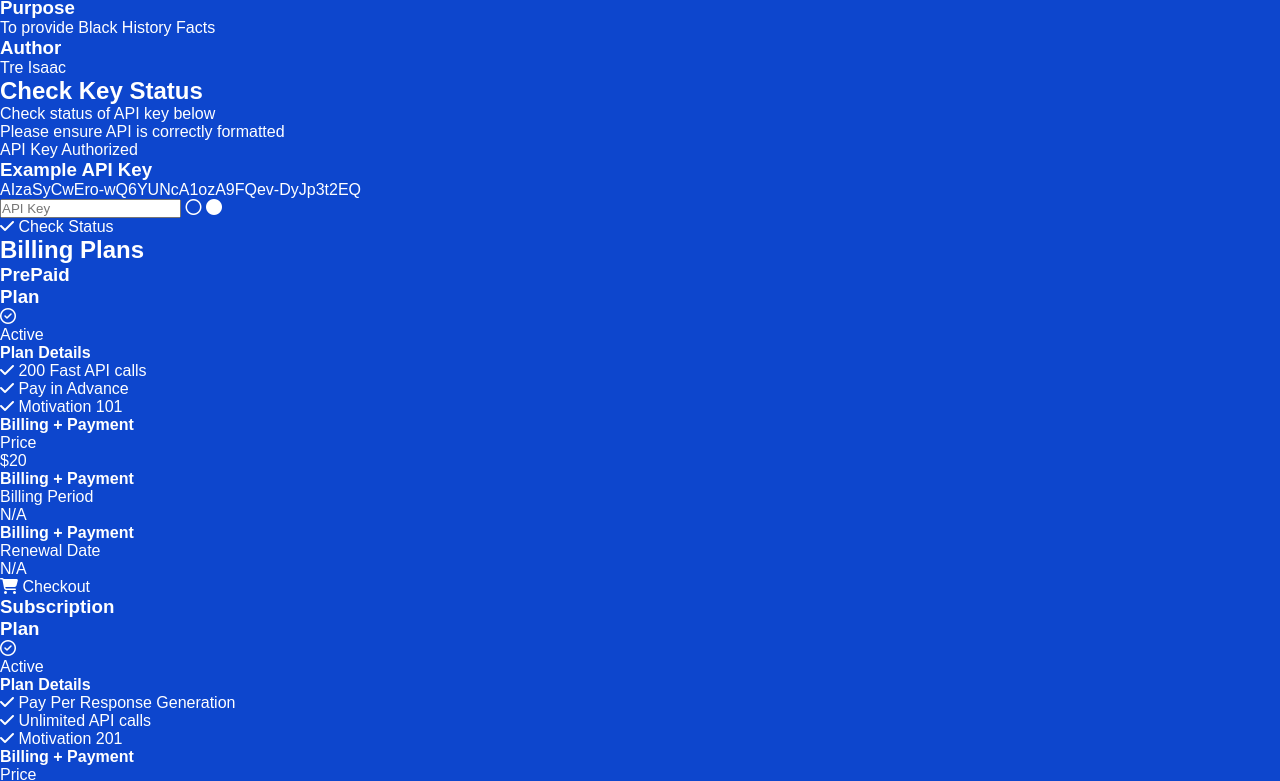
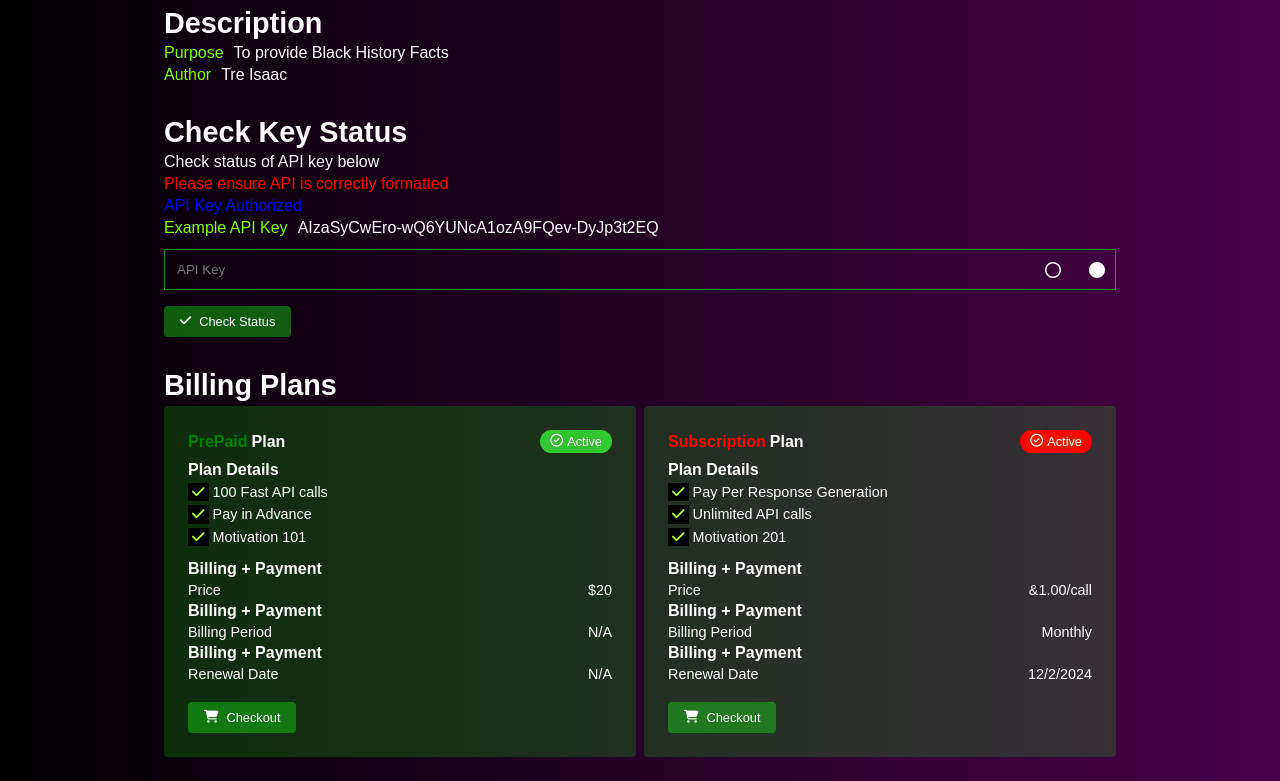
Before and after one commit to tisaacnola/firebase-stripe-api, a website: page public/index.html in a window 1280 px wide. Shown: the part 86-867 px from the top of the page. Drawn offline with Linux system fonts and the light colour scheme; a web font is replaced by a local one.

Commit message:
completed css styling

```diff
--- a/public/index.html
+++ b/public/index.html
@@ -77,7 +77,7 @@
                 <h4>Plan Details</h4>
                 <p>
                   <i class="fa-solid fa-check"></i>
-                  200 Fast API calls
+                  100 Fast API calls
                 </p>
                 <p>
                   <i class="fa-solid fa-check"></i>
@@ -114,7 +114,7 @@
           <div class="subscription">
             <div class="subscriptionHeader">
               <div>
-                <h3 class="currentPlan">Subscription</h3>
+                <h3 class="currentPlan2">Subscription</h3>
                 <h3>Plan</h3>
               </div>
               <div class="activePlan2">
--- a/public/style.css
+++ b/public/style.css
@@ -3,11 +3,291 @@
   margin: 0;
   padding: 0;
 }
+
 body {
   font-family: "Montagu Slab", sans-serif;
   min-height: 100vh;
-  background: #0d46cd;
+  background: linear-gradient(to right, black, rgb(71, 2, 71));
   color: white;
   display: flex;
   flex-direction: column;
 }
+
+.container {
+  flex: 1;
+  display: flex;
+  flex-direction: column;
+  padding: 24px;
+  width: 100%;
+  max-width: 1000px;
+  margin: 0 auto;
+  gap: 24px;
+}
+
+.headerContainer {
+  display: flex;
+  align-items: center;
+  justify-content: space-between;
+}
+
+.headerContainer a,
+.updateBtn,
+.addKey {
+  color: white;
+  text-decoration: none;
+  background: hsla(120, 80%, 50%, 0.4);
+  border-radius: 4px;
+  padding: 8px 16px;
+  gap: 8px;
+  display: flex;
+  align-items: center;
+  font-size: 0.8rem;
+  border: none;
+}
+
+.updateBtn,
+.addKey {
+  width: fit-content;
+  margin-top: 12px;
+  cursor: pointer;
+}
+
+.headerContainer a:hover,
+.updateBtn:hover,
+.addKey:hover {
+  background: hsla(140, 80%, 50%, 0.8);
+}
+
+.first {
+  display: flex;
+}
+
+.subHeader {
+  font-size: 1.3rem;
+}
+
+.info {
+  display: flex;
+  align-items: center;
+  flex-wrap: wrap;
+  gap: 8px;
+}
+
+.info h3,
+.info p {
+  font-size: 0.9rem;
+}
+
+.info h3 {
+  color: chartreuse;
+  font-weight: 500;
+}
+
+.info p {
+  font-weight: 300;
+}
+
+.info i {
+  cursor: pointer;
+}
+
+.info i:hover {
+  opacity: 0.7;
+}
+
+.info .trashCan:hover {
+  color: coral;
+  opacity: unset;
+}
+
+.errorMsg {
+  color: red;
+}
+
+.authenticatedMsg {
+  color: blue;
+}
+
+.codeCheck {
+  padding: 0 8px;
+}
+
+.keyInput {
+  display: flex;
+  align-items: center;
+  justify-content: space-between;
+  gap: 8px;
+  width: 100%;
+  margin-top: 8px;
+  border: 1px solid forestgreen;
+}
+
+.keyInput:focus-within {
+  border-color: rgb(15, 221, 15);
+}
+
+.keyInput input {
+  flex: 1;
+  background: transparent;
+  border: none;
+  outline: none;
+  padding: 12px;
+  color: white;
+}
+
+section {
+  display: flex;
+  flex-direction: column;
+  gap: 4px;
+}
+
+.planContainer {
+  display: grid;
+  grid-template-columns: repeat(1, minmax(0, 1fr));
+  gap: 8px;
+}
+
+.subscription {
+  display: flex;
+  flex-direction: column;
+  gap: 8px;
+  background: hsla(120, 80%, 50%, 0.2);
+  padding: 12px;
+  border-radius: 4px;
+}
+
+.subscriptionHeader {
+  display: flex;
+  align-items: center;
+  justify-content: space-between;
+}
+
+.subscriptionHeader div {
+  display: flex;
+  align-items: center;
+  gap: 4px;
+}
+
+.subscriptionHeader h3 {
+  font-size: 1rem;
+}
+
+.activePlan,
+.activePlan2 {
+  border-radius: 20px;
+  background: limegreen;
+  padding: 4px 10px;
+  display: flex;
+  align-items: center;
+  gap: 4px;
+}
+
+.activePlan2 {
+  background: red;
+}
+
+.activePlan p,
+.activePlan2 p,
+.activePlan i,
+.activePlan2 i {
+  font-size: 0.8rem;
+}
+
+.activePlan p,
+.activePlan i {
+  text-shadow: 0 0 10px darkolivegreen;
+}
+
+.activePlan2 p,
+.activePlan2 i {
+  text-shadow: 0 0 10px rgb(120, 185, 6);
+}
+
+.currentPlan {
+  color: green;
+}
+
+.currentPlan2 {
+  color: red;
+}
+
+.subscriptionDetails {
+  display: flex;
+  flex-direction: column;
+  gap: 14px;
+}
+
+.detailBlock {
+  display: flex;
+  flex-direction: column;
+  gap: 4px;
+}
+
+.detailBlock h4 {
+  font-size: 0.8rem;
+  font-size: 800;
+}
+
+.detailBlock p {
+  font-size: 0.8rem;
+}
+
+.detailBlock i {
+  color: greenyellow;
+  background: black;
+  padding: 2px 4px;
+}
+
+.billingBlock {
+  display: flex;
+  align-items: center;
+  justify-content: space-between;
+  color: white;
+}
+
+@media (min-width: 700px) {
+  .container {
+    gap: 32px;
+  }
+
+  .headerContainer a {
+    font-size: 1rem;
+  }
+
+  .subHeader {
+    font-size: 1.8rem;
+  }
+
+  .info {
+    gap: 10px;
+  }
+
+  .info h3,
+  .info p {
+    font-size: 1rem;
+  }
+
+  .subscription {
+    padding: 24px;
+  }
+
+  .subscriptionHeader h3 {
+    font-size: 1rem;
+  }
+
+  .detailBlock h4 {
+    font-size: 1rem;
+  }
+
+  .detailBlock p {
+    font-size: 0.9rem;
+  }
+
+  .codeCheck {
+    padding: 0 10px;
+  }
+
+  .planContainer {
+    grid-template-columns: repeat(2, minmax(0, 1fr));
+  }
+}
```
